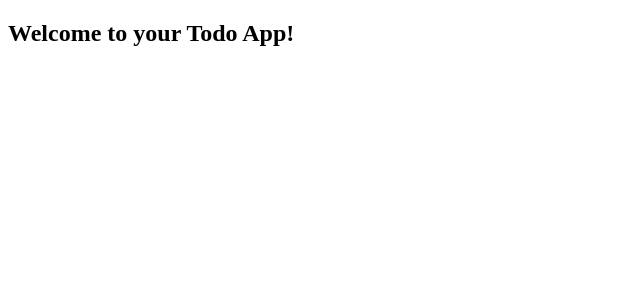
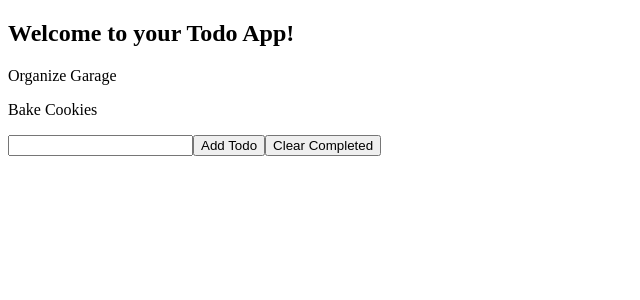
Before and after one commit to bloominstituteoftechnology/web-module-project-class-components, a React (Create React App) app: page / in a window 1280 px wide. Shown: the top 300 px of the page, without its empty margins (0-640 px from the left). Built offline with nearby package versions, Linux system fonts and the light colour scheme; the HTML template or start-up script is replaced by a standard one.

Commit message:
Complete

```diff
--- a/src/App.js
+++ b/src/App.js
@@ -1,16 +1,87 @@
 import React from 'react';
+import TodoList from './components/TodoList'
+import TodoForm from './components/TodoForm'
 
+
+const list = [
+  {
+    task: 'Organize Garage',
+    id: 1528817077286,
+    completed: false
+  },
+  {
+    task: 'Bake Cookies',
+    id: 1528817084358,
+    completed: false
+  }
+];
 class App extends React.Component {
   // you will need a place to store your state in this component.
   // design `App` to be the parent component of your application.
   // this component is going to take care of state, and any change handlers you need to work with your state
-  render() {
+  constructor() {
+    super()
+    this.state = {
+      todo: list
+    }
+  }
+    toggleItem = (id) => {
+      const newList = this.state.todo.map(item => {
+        if(item.id === id){
+          return {
+            ...item,
+            completed: !item.completed
+          }
+        }else{
+          return(item)
+        }
+      });
+      this.setState({
+        todo: newList
+      })
+    };
+
+
+    addItem = (title) => {
+      const newItem = {
+        task: title,
+        id: this.state.todo.length,
+        completed: false
+      };
+      console.log(newItem)
+      this.setState({
+        todo: [...this.state.todo, newItem]
+      })
+    };
+
+
+    clearCompleted = (e) => {
+      e.preventDefault();
+      const newList = this.state.todo.filter(item => {
+        return(item.completed === false)
+      })
+      this.setState({
+        todo: newList
+      })
+    };
+
+
+
+  render(){
+
     return (
-      <div>
+
+      <div className="App">
+        <div className="header">
         <h2>Welcome to your Todo App!</h2>
+        <TodoList clearCompleted={this.clearCompleted} toggleItem={this.toggleItem} todo={this.state.todo}/>
+        </div>
+        <div className="list">
+          <TodoForm addItem={this.addItem} clearCompleted={this.clearCompleted}/>
+        </div>
       </div>
     );
   }
+
 }
-
 export default App;
--- a/src/components/Todo.js
+++ b/src/components/Todo.js
@@ -0,0 +1,18 @@
+import React from 'react'
+
+
+	const Item = (props) => {
+	    const handleClick = () => {
+	        props.toggleItem(props.item.id)
+	    };
+
+
+	    return(
+	        <div onClick={handleClick} className={`item${props.item.completed ? 'completed': ''}`}>
+	            <p>{props.item.task}</p>
+	        </div>
+	    )
+	}
+
+
+	export default Item
--- a/src/components/TodoForm.js
+++ b/src/components/TodoForm.js
@@ -0,0 +1,38 @@
+import React from 'react'
+
+
+	class TodoForm extends React.Component{
+	    constructor(){
+	        super()
+	        this.state = {
+	            input: ''
+	        }
+	    };
+
+
+	    handleChanges = (e) => {
+	        this.setState({
+	            input: e.target.value
+	        })
+	    };
+
+
+	    handleSubmit = (e) => {
+	        e.preventDefault()
+	        this.props.addItem(this.state.input)
+	    };
+
+
+	    render() {
+	        return(
+	            <form>
+	                <input onChange={this.handleChanges} type="text" name="item"/>
+	                <button onClick={this.handleSubmit}>Add Todo</button>
+	                <button onClick={this.props.clearCompleted}>Clear Completed</button>
+	            </form>
+	        )
+	    }
+	}
+
+
+	export default TodoForm
--- a/src/components/TodoList.js
+++ b/src/components/TodoList.js
@@ -1,2 +1,18 @@
 // your components will all go in this `component` directory.
 // feel free to change this component.js into TodoList.js
+import React from 'react'
+import Todo from './Todo'
+
+
+const TodoList = props => {
+    return(
+        <div className="Todo-List">
+            {props.todo.map(item => {
+               return <Todo key={item.id} toggleItem={props.toggleItem} item={item}/>
+            })}
+        </div>
+    )
+}
+
+
+export default TodoList
```
Also changed, not shown: 1 other file (tests, documents, lock files or other folders).
